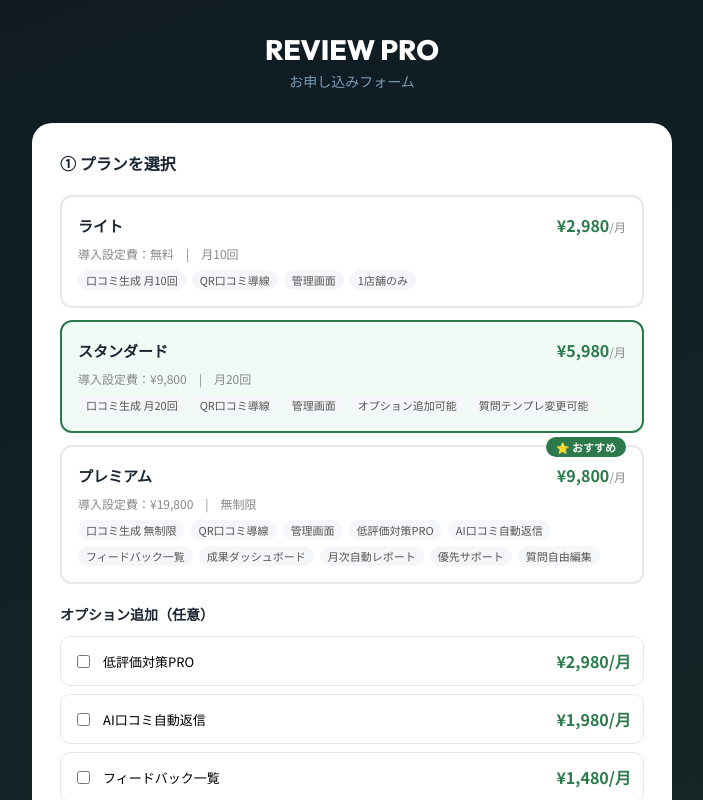
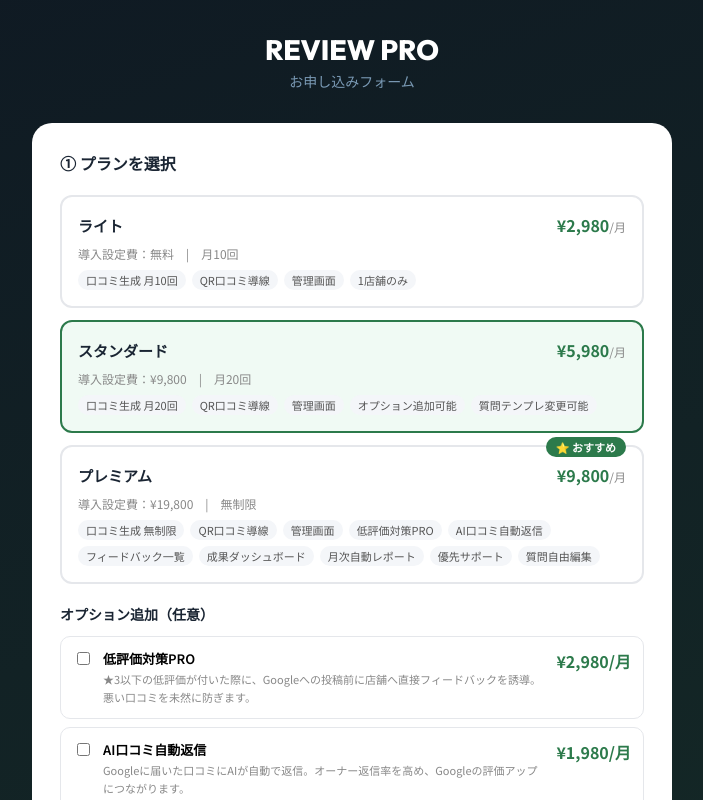
Before and after one commit to kioka-reship/review-pro, a Next.js app: page /signup in a window 1280 px wide. Both pictures are taken after a click on the element 640 px from the left and 376 px from the top of the page. Shown: the top 800 px of the page, without its empty margins (288-991 px from the left). Built offline with nearby package versions, Linux system fonts and the light colour scheme.

Commit message:
page.tsx

```diff
--- a/src/app/signup/page.tsx
+++ b/src/app/signup/page.tsx
@@ -32,10 +32,10 @@
 ];
 
 const OPTIONS = [
-  { key: "low_review_pro", name: "低評価対策PRO", price: 2980 },
-  { key: "ai_reply", name: "AI口コミ自動返信", price: 1980 },
-  { key: "feedback_list", name: "フィードバック一覧", price: 1480 },
-  { key: "monthly_report", name: "月次自動レポート", price: 980 },
+  { key: "low_review_pro", name: "低評価対策PRO", price: 2980, description: "★3以下の低評価が付いた際に、Googleへの投稿前に店舗へ直接フィードバックを誘導。悪い口コミを未然に防ぎます。" },
+  { key: "ai_reply", name: "AI口コミ自動返信", price: 1980, description: "Googleに届いた口コミにAIが自動で返信。オーナー返信率を高め、Googleの評価アップにつながります。" },
+  { key: "feedback_list", name: "フィードバック一覧", price: 1480, description: "低評価ユーザーからのフィードバックをマイページで一覧表示。改善ポイントの把握に役立ちます。" },
+  { key: "monthly_report", name: "月次自動レポート", price: 980, description: "口コミ数・評価推移などを毎月自動でレポートメール送信。データで改善サイクルを回せます。" },
 ];
 
 const REFERRAL_CODES = ["BNI-MEMBER", "0CP"];
@@ -155,11 +155,14 @@
                 )}
                 <div style={{ display: "flex", flexDirection: "column", gap: "8px" }}>
                   {OPTIONS.map(opt => (
-                    <label key={opt.key} style={{ display: "flex", alignItems: "center", gap: "10px", padding: "12px", border: "1.5px solid #E5E7EB", borderRadius: "10px", cursor: "pointer" }}>
-                      <input type="checkbox" checked={selectedOptions.includes(opt.key)} onChange={() => toggleOption(opt.key)} />
-                      <span style={{ flex: 1, fontSize: "13px" }}>{opt.name}</span>
-                      <span style={{ fontWeight: "700", color: "#2C7A4B" }}>¥{opt.price.toLocaleString()}/月</span>
-                    </label>
+                    <label key={opt.key} style={{ display: "flex", alignItems: "flex-start", gap: "10px", padding: "12px", border: "1.5px solid #E5E7EB", borderRadius: "10px", cursor: "pointer" }}>
+  <input type="checkbox" checked={selectedOptions.includes(opt.key)} onChange={() => toggleOption(opt.key)} style={{ marginTop: "3px" }} />
+  <div style={{ flex: 1 }}>
+    <div style={{ fontSize: "13px", fontWeight: "600" }}>{opt.name}</div>
+    <div style={{ fontSize: "11px", color: "#888", marginTop: "3px", lineHeight: "1.6" }}>{opt.description}</div>
+  </div>
+  <span style={{ fontWeight: "700", color: "#2C7A4B", whiteSpace: "nowrap" }}>¥{opt.price.toLocaleString()}/月</span>
+</label>
                   ))}
                 </div>
               </div>
```
